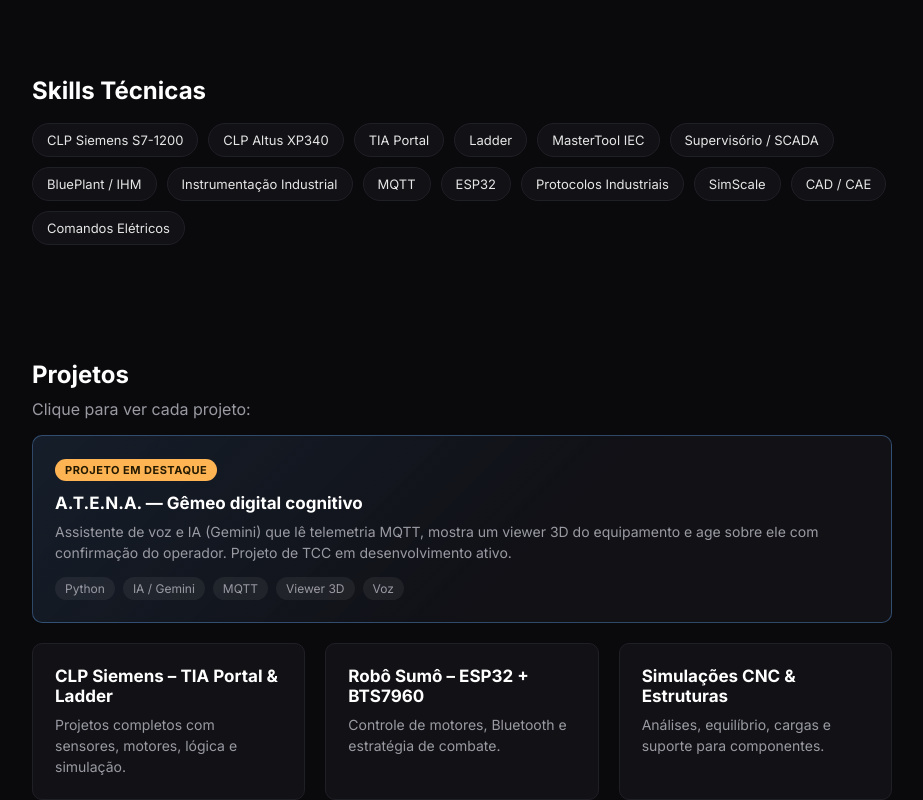
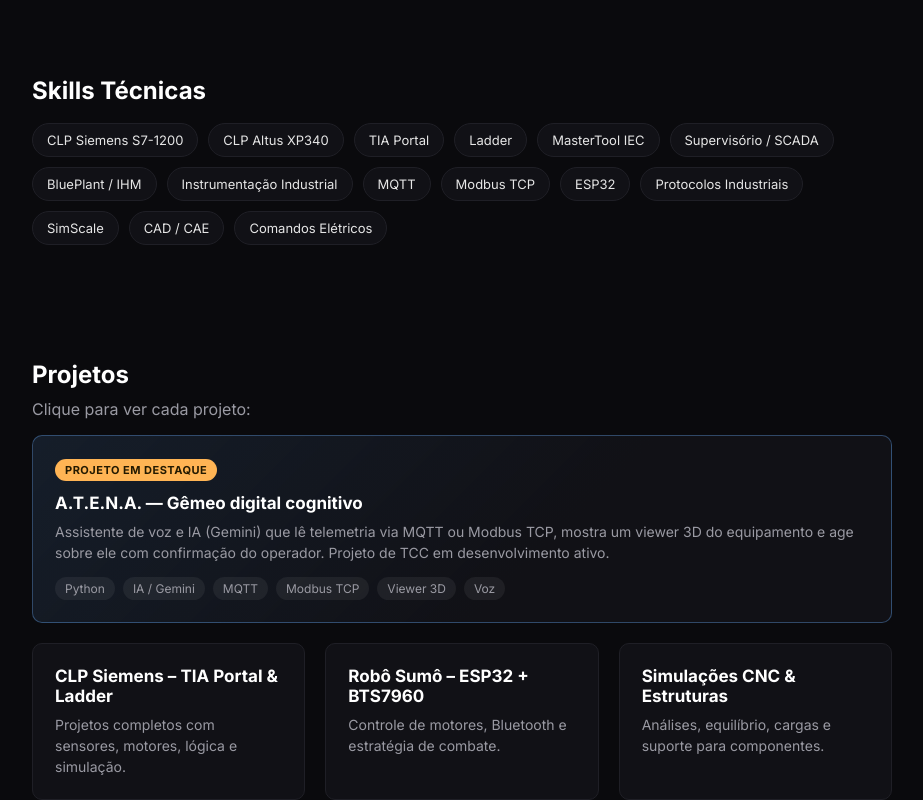
Before and after one commit to andrecossa-eng/andrecossa-eng.github.io, a plain HTML site: page index.html in a window 1280 px wide. Shown: the part 643-1443 px from the top of the page, without its empty margins (178-1101 px from the left). Drawn offline with Linux system fonts and the light colour scheme.

Commit message:
Atualiza projeto ATENA: reflete suporte a Modbus TCP além de MQTT

```diff
--- a/index.html
+++ b/index.html
@@ -52,6 +52,7 @@
             <span class="tag">BluePlant / IHM</span>
             <span class="tag">Instrumentação Industrial</span>
             <span class="tag">MQTT</span>
+            <span class="tag">Modbus TCP</span>
             <span class="tag">ESP32</span>
             <span class="tag">Protocolos Industriais</span>
             <span class="tag">SimScale</span>
@@ -69,12 +70,13 @@
             <a href="https://github.com/andrecossa-eng/atena-updates" target="_blank" class="project-card featured">
                 <span class="featured-badge">Projeto em destaque</span>
                 <h3>A.T.E.N.A. — Gêmeo digital cognitivo</h3>
-                <p>Assistente de voz e IA (Gemini) que lê telemetria MQTT, mostra um viewer 3D do equipamento e
-                   age sobre ele com confirmação do operador. Projeto de TCC em desenvolvimento ativo.</p>
+                <p>Assistente de voz e IA (Gemini) que lê telemetria via MQTT ou Modbus TCP, mostra um viewer 3D
+                   do equipamento e age sobre ele com confirmação do operador. Projeto de TCC em desenvolvimento ativo.</p>
                 <div class="card-tags">
                     <span>Python</span>
                     <span>IA / Gemini</span>
                     <span>MQTT</span>
+                    <span>Modbus TCP</span>
                     <span>Viewer 3D</span>
                     <span>Voz</span>
                 </div>
```
Also changed, not shown: 1 other file.
